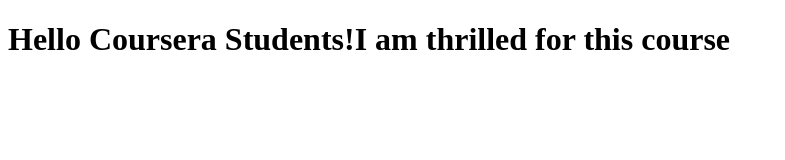
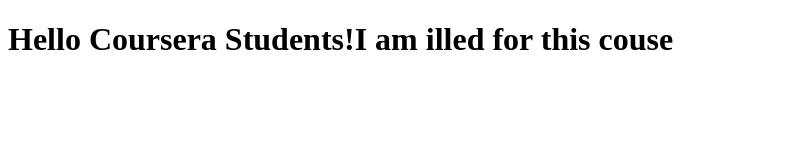
Before and after one commit to ayushyamsr/CourseEra-angularJS, a plain HTML site: page index.html in a window 1280 px wide. Shown: the whole page, without its empty margins (0-785 px from the left). Drawn offline with Linux system fonts and the light colour scheme.

Commit message:
next version

```diff
--- a/index.html
+++ b/index.html
@@ -6,6 +6,6 @@
 
   </head>
   <body>
-    <h1>Hello Coursera Students!I am thrilled for this course</h1>
+    <h1>Hello Coursera Students!I am illed for this couse</h1>
   </body>
 </html>
```
